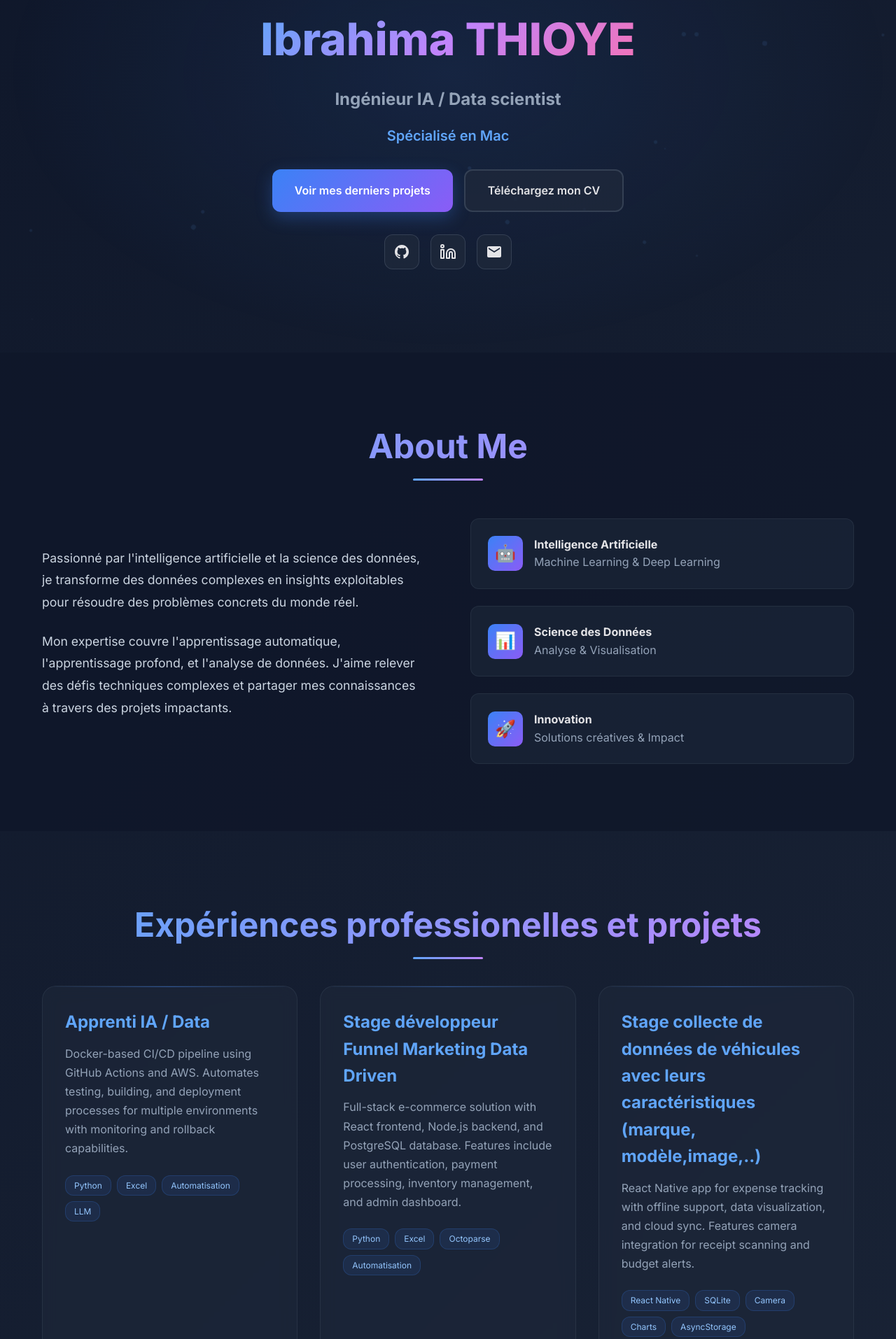
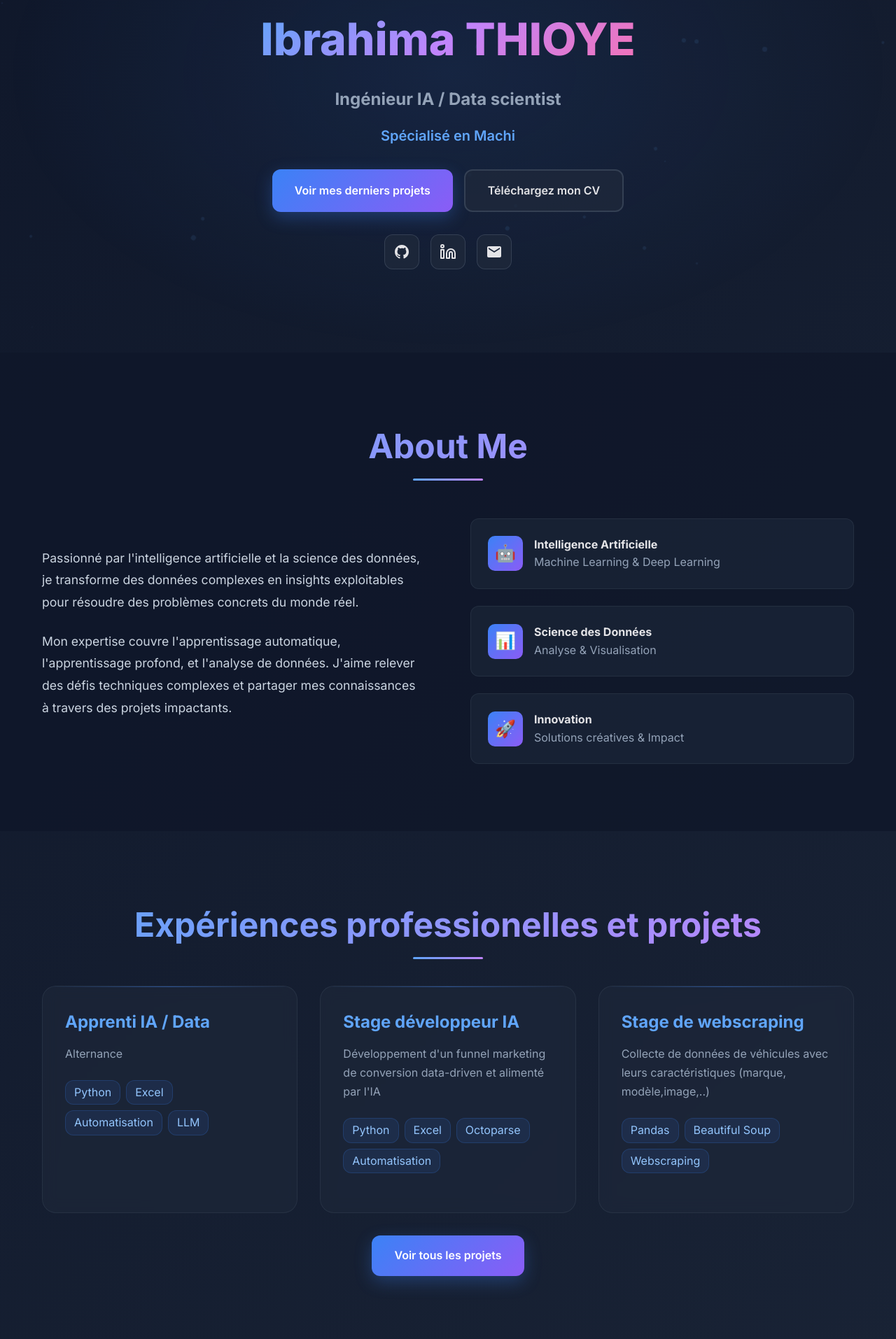
Before and after one commit to IThioye/IThioye.github.io, a plain HTML site: page index.html in a window 1280 px wide. Shown: the part 296-2210 px from the top of the page at 70% size. Drawn offline with Linux system fonts and the light colour scheme.

Commit message:
updated the interface

```diff
--- a/home/index_style.css
+++ b/home/index_style.css
@@ -272,6 +272,7 @@ header {
     transform: translateY(-2px);
 }
 
+
 .social-links {
     display: flex;
     justify-content: center;
@@ -494,7 +495,7 @@ header {
     background: rgba(59, 130, 246, 0.1);
     border: 1px solid rgba(59, 130, 246, 0.2);
     border-radius: 12px;
-    font-size: 0.75rem;
+    font-size: 1rem;
     color: #93c5fd;
 }
 
@@ -636,12 +637,13 @@ header {
 /* Subsections */
 .ai-subblock {
     margin-top: 1.5rem;
+    margin-bottom: 1.5rem;
 }
 .ai-subtitle {
     font-size: 1.2rem;
     font-weight: 700;
     color: #a5b4fc;
-    margin-bottom: 0.75rem;
+    margin-bottom: 1rem;
     position: relative;
 }
 .ai-subtitle::after {
--- a/portfolioData.js
+++ b/portfolioData.js
@@ -6,7 +6,7 @@ const projects = [
                 company: "ATC",
                 startDate: "01/2025",
                 endDate: "08/2026",
-                description: "Docker-based CI/CD pipeline using GitHub Actions and AWS. Automates testing, building, and deployment processes for multiple environments with monitoring and rollback capabilities.",
+                description: "Alternance",
                 position: ["Développeur","Data Scientist"],
                 category: ["Automatisation","Deep Learning"],
                 keywords: ["Python", "Excel", "Automatisation", "LLM"],
@@ -25,12 +25,12 @@ const projects = [
             },
             {
                 id: 2,
-                title: "Stage développeur Funnel Marketing Data Driven",
+                title: "Stage développeur IA",
                 type: "work",
                 company: "PicturifyAI",
                 startDate: "06/2024",
                 endDate: "09/2024",
-                description: "Full-stack e-commerce solution with React frontend, Node.js backend, and PostgreSQL database. Features include user authentication, payment processing, inventory management, and admin dashboard.",
+                description: "Développement d'un funnel marketing de conversion data-driven et alimenté par l'IA",
                 position: ["Développeur","Web Scraper"],
                 category: ["Machine Learning", "Web Scraping / Collecte de données","Automatisation"],
                 keywords: ["python", "excel","webscraping","machine learning","automatisation"],
@@ -49,16 +49,16 @@ const projects = [
             },
             {
                 id: 3,
-                title: "Stage collecte de données de véhicules avec leurs caractéristiques (marque, modèle,image,..)",
+                title: "Stage de webscraping",
                 type: "work",
                 company: "Consult Trends",
                 startDate: "07/2023",
                 endDate: "09/2023",
-                description: "React Native app for expense tracking with offline support, data visualization, and cloud sync. Features camera integration for receipt scanning and budget alerts.",
+                description: "Collecte de données de véhicules avec leurs caractéristiques (marque, modèle,image,..)",
                 position: "Web Scraper",
                 category: ["Web Scraping / Collecte de données"],
                 keywords: ["pandas","beautiful soup","jupyter","excel"],
-                tags: ["React Native", "SQLite", "Camera", "Charts", "AsyncStorage"],
+                tags: ["Pandas","Beautiful Soup","Webscraping"],
                 github: "",
                 demo: null,
                 overview: "A comprehensive mobile expense tracking application that helps users manage their finances on the go. The app combines intuitive expense entry with powerful analytics and budgeting features, designed to work seamlessly both online and offline.",
@@ -78,7 +78,7 @@ const projects = [
                 company: "Custeed",
                 startDate: "05/2022",
                 endDate: "07/2022",
-                description: "Reusable UI component library built with TypeScript and styled-components. Includes comprehensive documentation, unit tests, and Storybook integration for component development.",
+                description: "Analyse des données internes (commerciaux) et externes (clients)",
                 position: "Data Analyst",
                 category: ["Analyse et Visualisation de données","API","Automatisation"],
                 keywords: ["analyse de données","github","power bi","python"],
@@ -102,7 +102,7 @@ const projects = [
                 company: "ba&sh",
                 startDate: "09/2023",
                 endDate: "12/2023",
-                description: "RESTful API built with Express.js and MongoDB for task management. Includes user authentication, CRUD operations, file uploads, and real-time notifications using WebSockets.",
+                description: "Développement d'un modèle de prédiction des retours de commandes en ligne",
                 position: ["Data Scientist","Data Analyst"],
                 category: ["Machine Learning","Analyse et Visualisation de données"],
                 keywords: ["Python",'Jupyter notebook','Power BI','Scikit Learn'],
@@ -126,7 +126,7 @@ const projects = [
                 company: "TinyCoaching",
                 startDate: "01/2023",
                 endDate: "03/2023",
-                description: "React-based weather dashboard with geolocation support, favorites system, and 7-day forecasts. Uses OpenWeather API and features responsive design with dark/light themes.",
+                description: "Développement d'un modèle d'adaptive learning pour la personnalisation du parcours d'apprentissage utilisateur",
                 position: "Data Scientist",
                 category: ["Machine Learning","Analyse et Visualisation de données"],
                 keywords: ["Machine Learning", "Analyse et Visualisation de données", "Power BI", "Python", "dashboard"],
@@ -150,7 +150,7 @@ const projects = [
                 company: "Projet d'école",
                 startDate: "11/2024",
                 endDate: "11/2024",
-                description: "React-based weather dashboard with geolocation support, favorites system, and 7-day forecasts. Uses OpenWeather API and features responsive design with dark/light themes.",
+                description: "Développement d'une interface permettant de segmenter les vides et composantes sur un circuit et de ré-entrainer un modèle de segmentation sur les images annotées",
                 position: "Data Scientist",
                 category: ["Deep Learning"],
                 keywords: ["Deep Learning","Hugging Face"," Flask","Déploiement","Github"],
```
Also changed, not shown: index.html (indentation only).
